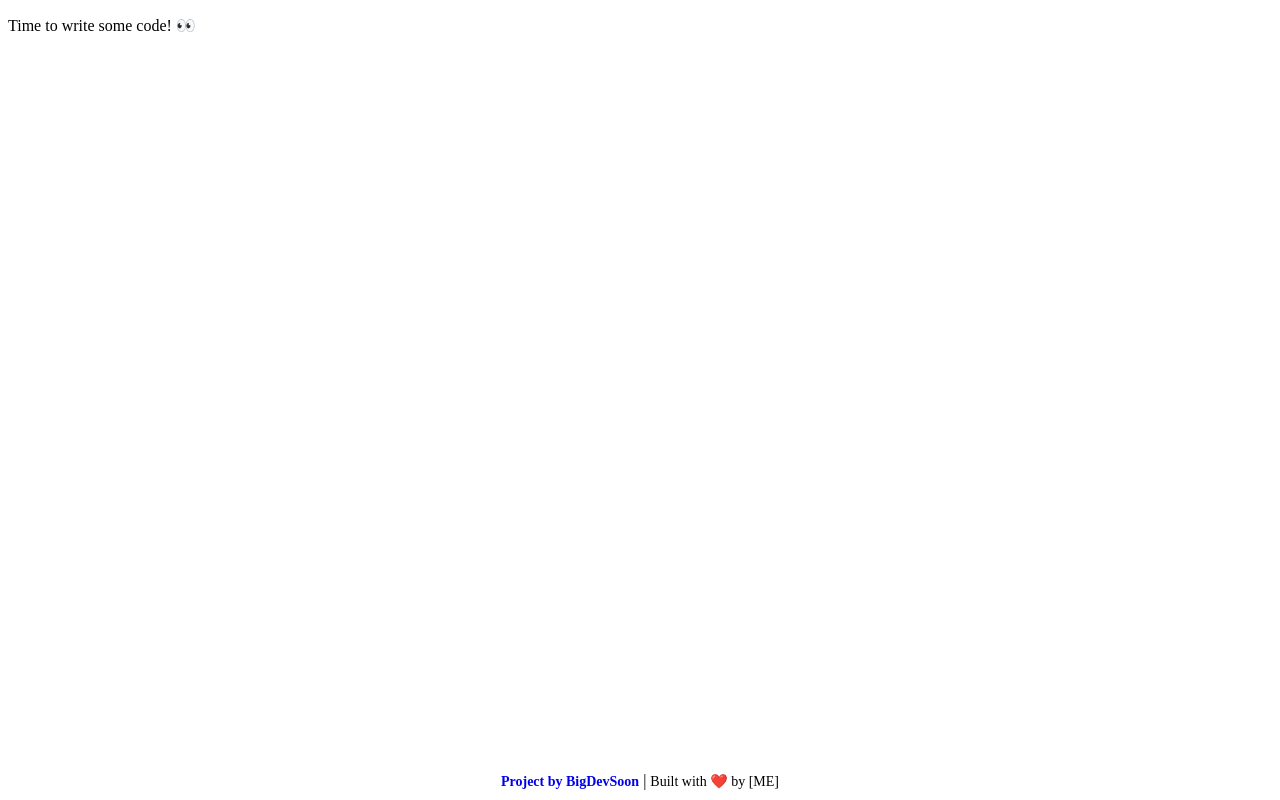
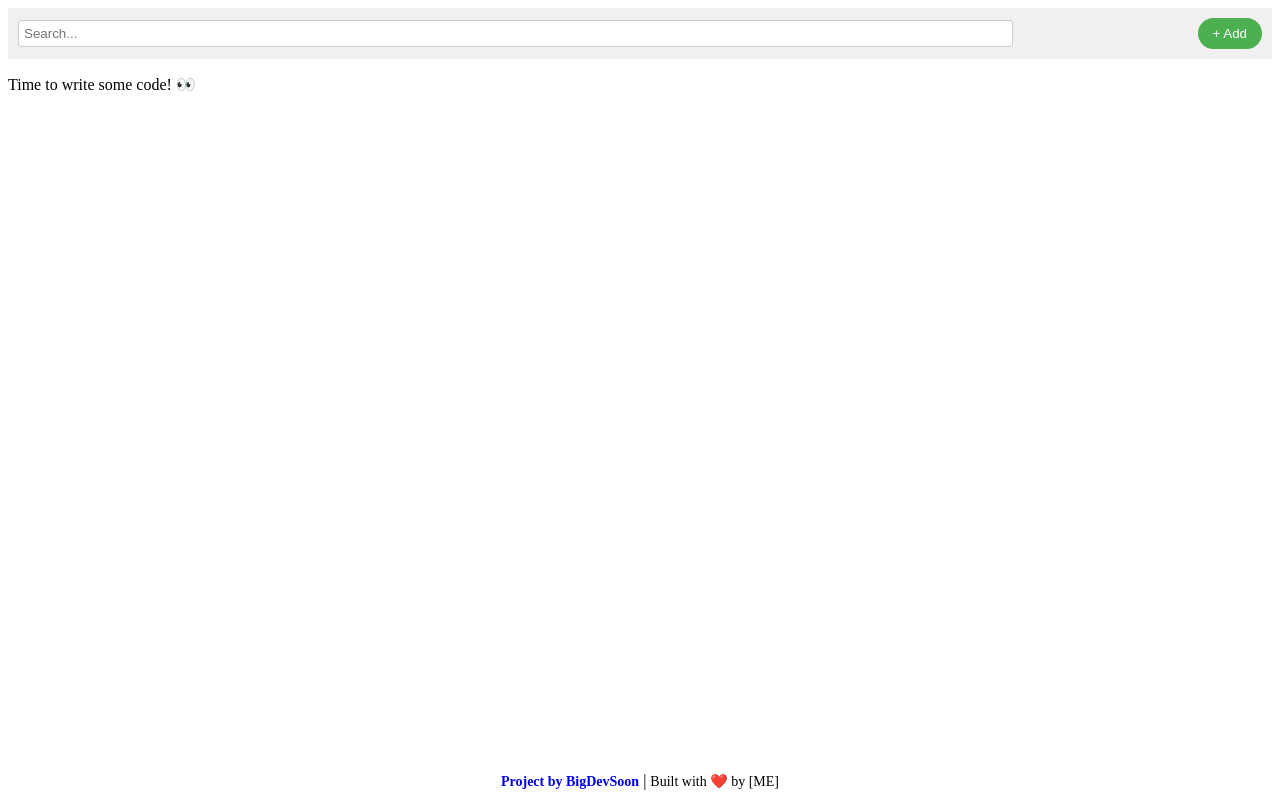
Before and after one commit to SushCod3/Notesies, a plain HTML site: page index.html in a window 1280 px wide. Drawn offline with Linux system fonts and the light colour scheme.

Commit message:
Added Search bar and the + Add button

```diff
--- a/index.html
+++ b/index.html
@@ -4,10 +4,42 @@
     <bds />
     <link rel="stylesheet" href="index.css" />
     <script src="index.js" defer></script>
-    <title>BigDevSoon - Notely Project</title>
+    <title>Notely Project</title>
+    <style>
+      /* Add some basic styling */
+      nav {
+          display: flex;
+          justify-content: space-between;
+          align-items: center;
+          padding: 10px;
+          background-color: #f0f0f0;
+      }
+
+      input[type="search"] {
+          padding: 5px;
+          border: 1px solid #ccc;
+          border-radius: 3px;
+          width: 80%;
+      }
+      /* Style the button */
+      button {
+            padding: 8px 15px;
+            background-color: #4CAF50;
+            color: white;
+            border: none;
+            border-radius: 20px;
+            cursor: pointer;
+        }
+  </style>
   </head>
   <body>
     <!-- Place below is for your own exciting code -->
+    <nav>
+      <!-- Navigation elements are here -->
+      <!-- Search bar with placeholder text -->
+      <input type="search" placeholder="Search...">
+      <button>+ Add</button>
+    </nav>
     <p>Time to write some code! 👀</p>
     <!-- Change the [ME] part to your own name/GitHub link -->
     <div class="footer">
```
